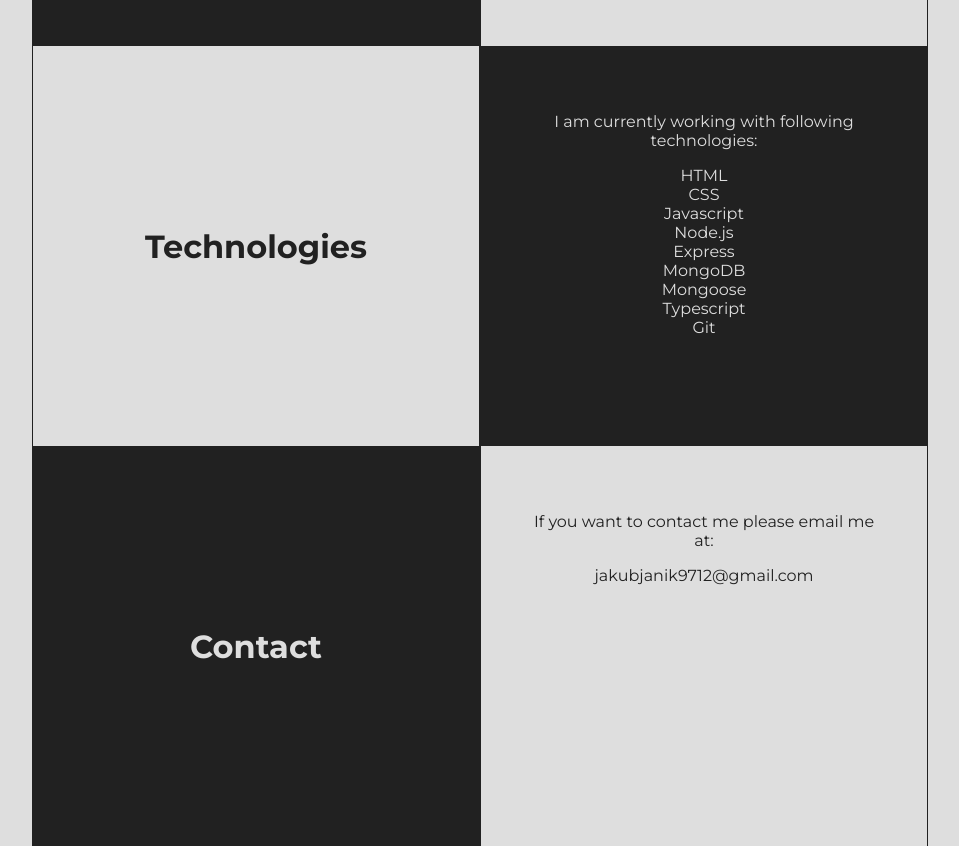
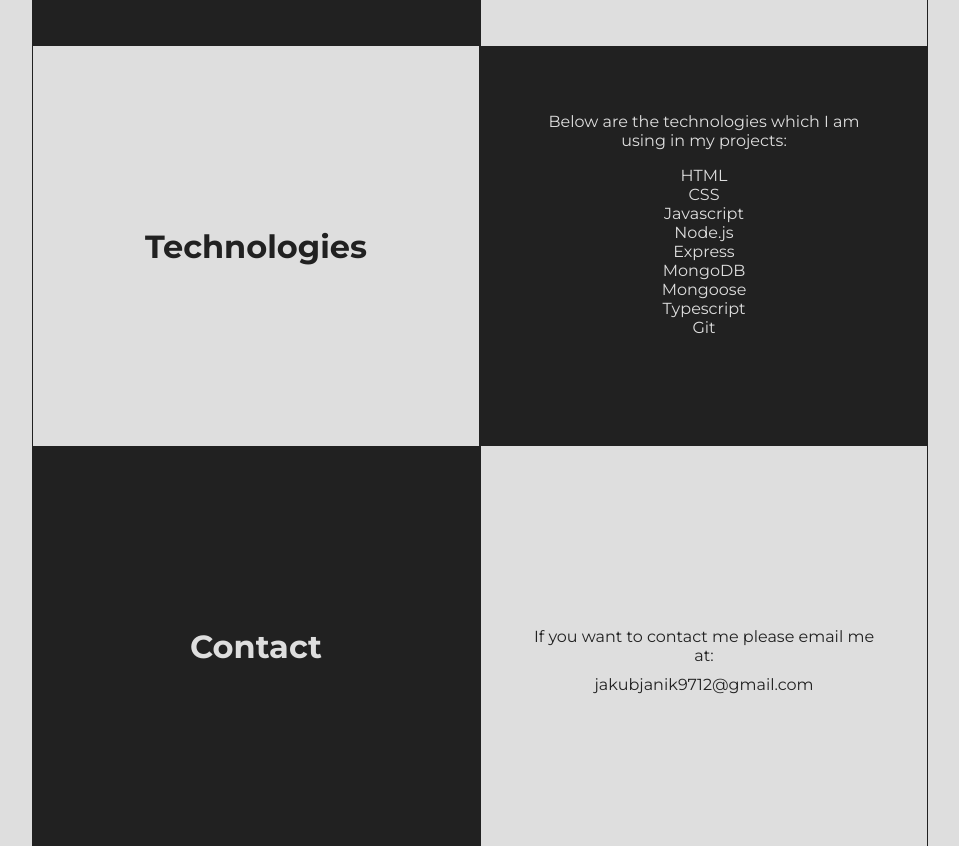
Before and after one commit to JayJay444/Personal-Website, a plain HTML site: page index.html in a window 1280 px wide. Shown: the part 394-1240 px from the top of the page, without its empty margins (160-1119 px from the left). Drawn offline with Linux system fonts and the light colour scheme.

Commit message:
minor style and text changes

```diff
--- a/index.html
+++ b/index.html
@@ -6,7 +6,7 @@
   <meta name="viewport" content="width=device-width, initial-scale=1">
   <title>Jakub Janik</title>
   <link rel="preconnect" href="https://fonts.gstatic.com">
-<link href="https://fonts.googleapis.com/css2?family=Montserrat:ital,wght@0,100;0,200;0,300;0,400;0,500;0,600;0,700;0,800;0,900;1,100;1,200;1,300;1,400;1,500;1,600;1,700;1,800;1,900&display=swap" rel="stylesheet">
+  <link href="https://fonts.googleapis.com/css2?family=Montserrat:ital,wght@0,100;0,200;0,300;0,400;0,500;0,600;0,700;0,800;0,900;1,100;1,200;1,300;1,400;1,500;1,600;1,700;1,800;1,900&display=swap" rel="stylesheet">
   <link rel="stylesheet" href="styles/styles.css">
 </head>
 
@@ -33,7 +33,7 @@
       <h1>Technologies</h1>
     </div>
     <div class="section-half light color-swap-toDark">
-      <p>I am currently working with following technologies:</p>
+      <p>Below are the technologies which I am using in my projects:</p>
       <ul class="list-techno">
         <li>HTML</li>
         <li>CSS</li>
@@ -53,8 +53,10 @@
       <h1>Contact</h1>
     </div>
     <div class="section-half light">
-      <p>If you want to contact me please email me at:</p>
-      <p>jakubjanik9712@gmail.com</p>
+      <div class="contact-me">
+        <p class="contact-me-p">If you want to contact me please email me at:</p>
+        <p class="contact-me-p">jakubjanik9712@gmail.com</p>
+      </div>
     </div>
   </div>
 
--- a/styles/styles.css
+++ b/styles/styles.css
@@ -65,6 +65,12 @@ h1 {
    list-style-type: none;
    padding: 0;
 }
+.contact-me{
+  padding-top: 131px;
+}
+.contact-me-p{
+  margin: 0 0 10px 0;
+}
 /* Media queries*/
 @media (min-width: 800px) {
   .section-half {
```
